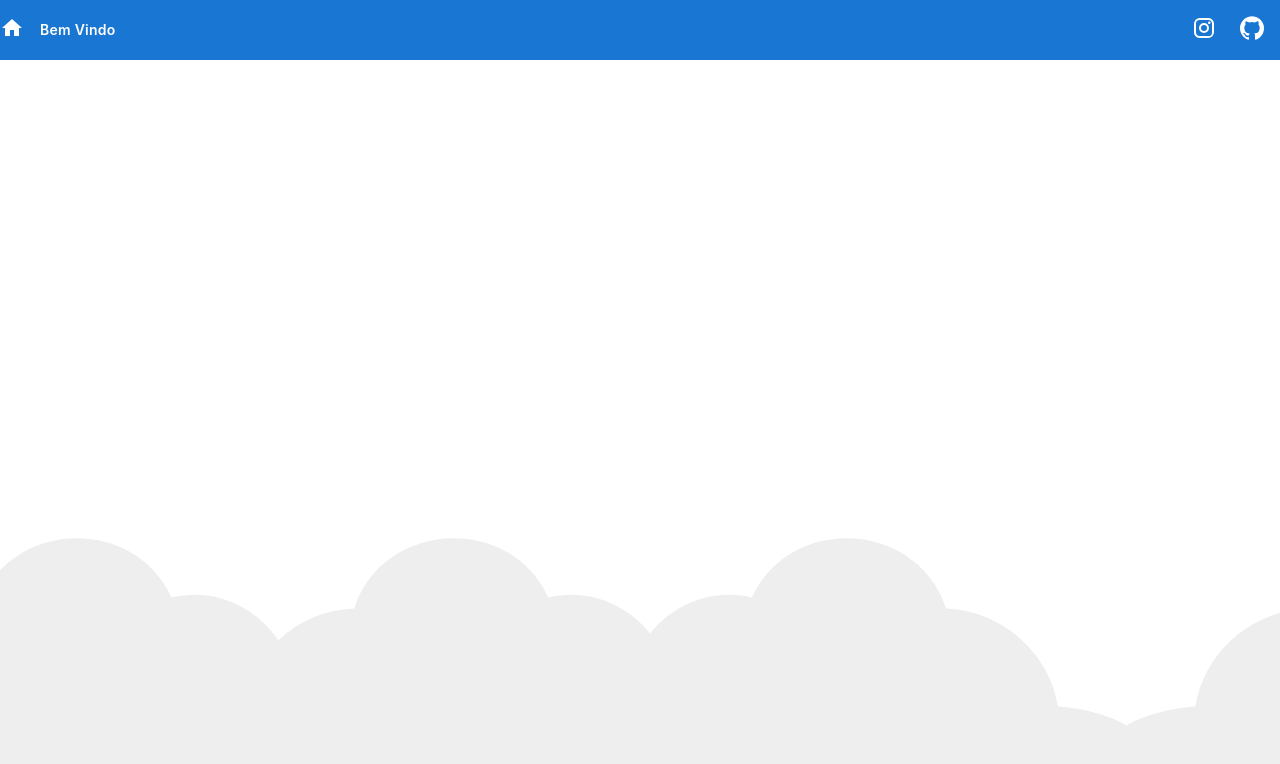
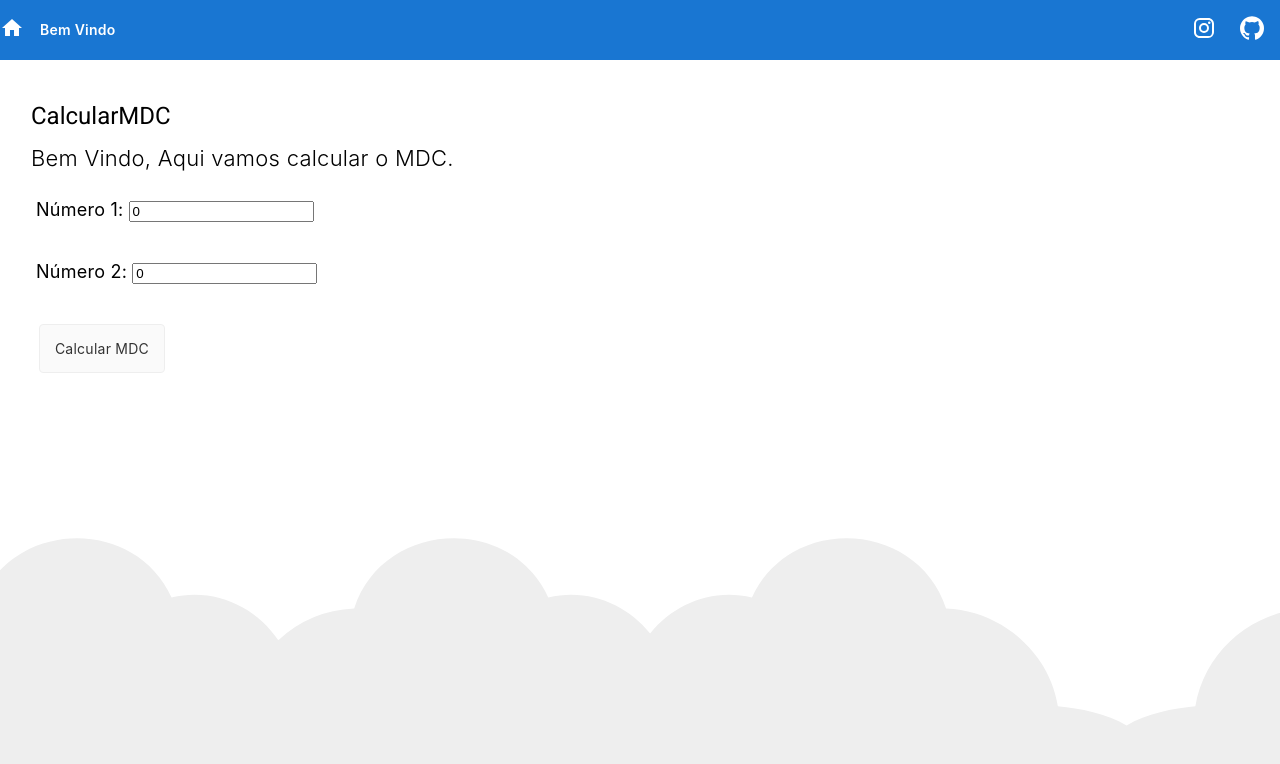
Before and after one commit to GustavoGAP/apl-internet-projeto-stag-angular, an Angular app: page /calculadoraMDC in a window 1280 px wide. Before the commit this address led to /. Shown: the top 764 px of the page. Built offline with nearby package versions, Linux system fonts and the light colour scheme.

Commit message:
Feat(ProjetoStag) : Adicionando componente de Calcular MDC e melhorias

```diff
--- a/src/app/app-routing.module.ts
+++ b/src/app/app-routing.module.ts
@@ -3,13 +3,15 @@ import { RouterModule, Routes } from "@angular/router";
 import { BotoesHomeComponent } from "./components/botoes-home/botoes-home.component";
 import { CalculadoraKWHComponent } from "./components/calculadora-kwh/calculadora-kwh.component";
 import { CalculadoraComponent } from "./components/calculadora/calculadora.component";
+import { CalcularMDCComponent } from "./components/calcular-mdc/calcular-mdc.component";
 
 import { HeaderComponentComponent } from "./components/header-component/header-component.component";
 
 const routes: Routes = [
     {path: '', component: BotoesHomeComponent},
     {path: 'calculadora', component: CalculadoraComponent},
-    {path: 'calculadoraKWH', component: CalculadoraKWHComponent}
+    {path: 'calculadoraKWH', component: CalculadoraKWHComponent},
+    {path: 'calculadoraMDC', component: CalcularMDCComponent }
 ];
 
 @NgModule({
--- a/src/app/app.module.ts
+++ b/src/app/app.module.ts
@@ -10,6 +10,7 @@ import { HeaderComponentComponent } from './components/header-component/header-c
 import { CalculadoraComponent } from './components/calculadora/calculadora.component';
 import { BotoesHomeComponent } from './components/botoes-home/botoes-home.component';
 import { CalculadoraKWHComponent } from './components/calculadora-kwh/calculadora-kwh.component';
+import { CalcularMDCComponent } from './components/calcular-mdc/calcular-mdc.component';
 
 @NgModule({
   declarations: [
@@ -17,7 +18,8 @@ import { CalculadoraKWHComponent } from './components/calculadora-kwh/calculador
     HeaderComponentComponent,
     CalculadoraComponent,
     BotoesHomeComponent,
-    CalculadoraKWHComponent
+    CalculadoraKWHComponent,
+    CalcularMDCComponent
   ],
   imports: [
     BrowserModule,
--- a/src/app/components/botoes-home/botoes-home.component.html
+++ b/src/app/components/botoes-home/botoes-home.component.html
@@ -29,7 +29,7 @@
                         </a>
                     </div>
                     <div>
-                        <a class="card" rel="noopener" routerLink="/components/calculadora/calculadora.component">
+                        <a class="card" rel="noopener" routerLink="/calculadoraMDC">
                             <span>CalcularMDC</span>
                             <svg class="material-icons" xmlns="http://www.w3.org/2000/svg" width="24" height="24"
                                 viewBox="0 0 24 24">
--- a/src/app/components/calculadora/calculadora.component.html
+++ b/src/app/components/calculadora/calculadora.component.html
@@ -10,7 +10,6 @@
     <!-- Input para número 1 -->
     <label for="numero1" class="letras">Valor 1:</label>
     <input type="number" id="numero1" [(ngModel)]="numero1">
-
     <br><br>
     <!-- Input para número 2 -->
     <label for="numero2" class="letras">Valor 2:</label>
--- a/src/app/components/calculadora/calculadora.component.ts
+++ b/src/app/components/calculadora/calculadora.component.ts
@@ -15,10 +15,6 @@ export class CalculadoraComponent {
 
   constructor(private router: Router) { } // injeção de dependência do serviço Router
 
-  navegaHome() {
-    this.router.navigate(['/home']); // navega para a rota /home
-  }
-
   mais() {
     this.total = this.numero1 + this.numero2; // atribui o resultado da soma de numero1 e numero2 à variável total
   }
--- /dev/null
+++ b/src/app/components/calcular-mdc/calcular-mdc.component.html
@@ -0,0 +1,26 @@
+<div id="calculadoraKWH-container">
+    <header>
+        <h1 class="titulo">CalcularMDC</h1>
+        <p class="paragrafo">
+            Bem Vindo, Aqui vamos calcular o MDC.
+        </p>
+    </header>
+    <br>
+    <div>
+        <label for="num1" class="letras">Número 1:</label>
+        <input type="number" id="num1" [(ngModel)]="num1" />
+    </div>
+    <br><br>
+    <div>
+        <label for="num2" class="letras">Número 2:</label>
+        <input type="number" id="num2" [(ngModel)]="num2" />
+    </div>
+    <br><br>
+    <div>
+        <button class="botoes" (click)="calcularMDC()">Calcular MDC</button>
+    </div>
+    <br><br>
+    <div *ngIf="resultado" class="letras">
+        O MDC entre {{num1}} e {{num2}} é {{resultado}}
+    </div>
+</div>
--- /dev/null
+++ b/src/app/components/calcular-mdc/calcular-mdc.component.ts
@@ -0,0 +1,30 @@
+import { Component } from '@angular/core';
+
+@Component({
+  selector: 'app-calcular-mdc',
+  templateUrl: './calcular-mdc.component.html',
+  styleUrls: ['./calcular-mdc.component.css']
+})
+export class CalcularMDCComponent {
+
+  num1: number = 0;
+  num2: number = 0;
+  resultado: number = 0;
+
+  calcularMDC(): void {
+    // Inicializa as variáveis usadas no cálculo do MDC
+    let resto = 1;
+    let a = Math.max(this.num1, this.num2);
+    let b = Math.min(this.num1, this.num2);
+
+    // Executa as divisões sucessivas até chegar a uma divisão exata
+    while (resto !== 0) {
+      resto = a % b;
+      a = b;
+      b = resto;
+    }
+
+    // Define o resultado na variável de modelo
+    this.resultado = a;
+  }
+}
```
Also changed, not shown: src/app/components/calcular-mdc/calcular-mdc.component.css (added), 1 other file (tests, documents, lock files or other folders).
